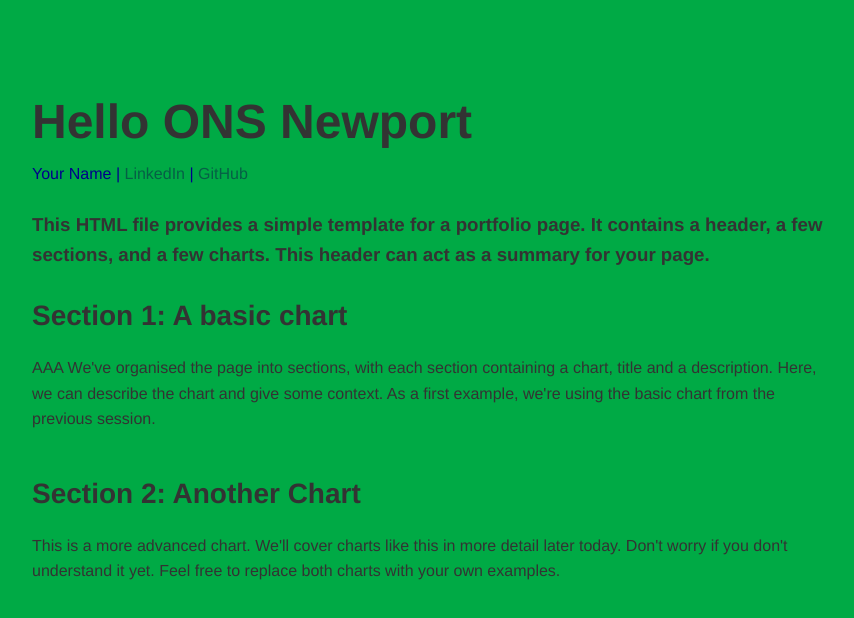
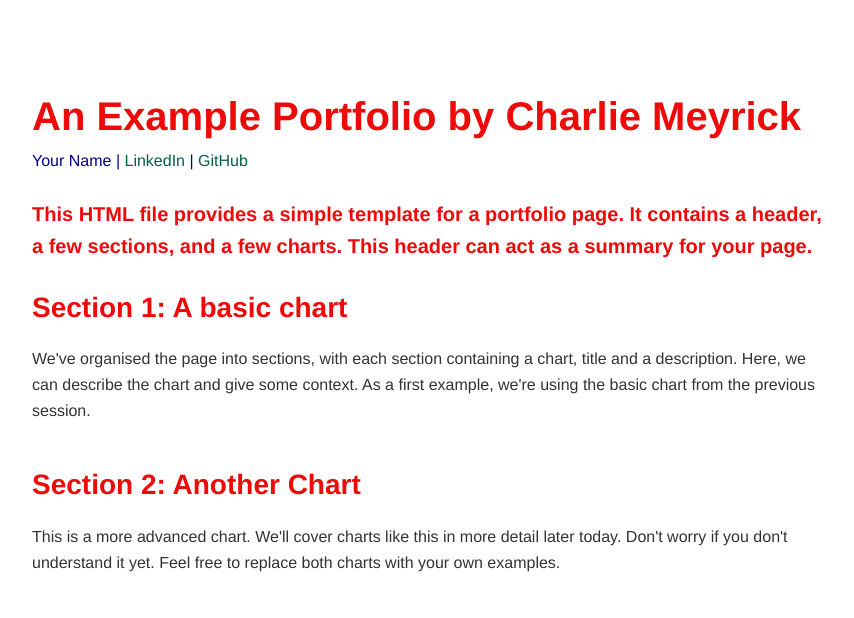
Before and after one commit to MCUser2024/MCUser2024.github.io, a plain HTML site: page index.html in a window 1280 px wide. Shown: the whole page, without its empty margins (208-1062 px from the left). Drawn offline with Linux system fonts and the light colour scheme; a script that the page names is missing.

Commit message:
Add files via upload

```diff
--- a/index.html
+++ b/index.html
@@ -35,16 +35,16 @@
 
 <body>
 <!-- The body tag contains the elements that visitors to our page will see. -->
-    <h1 style="margin-bottom: 0px;"> <!-- we can also style elements directly in the HTML by setting the style= atrribute of a tag. -->
+    <h1 class="big" style="margin-bottom: 0px;"> <!-- We have added a class to the header called "big" which we can use to style it in the CSS -->
         <!-- This is a header, it is the largest text on the page -->
-         Hello ONS Newport
+        An Example Portfolio by Charlie Meyrick
     </h1>
     <p style="margin-top: 0px; color: darkblue">
         <!-- we're setting the margin to 0px so the header and authour name are close together -->
         Your Name | <a href="https://www.linkedin.com/in/finnmcevoy/">LinkedIn</a> | <a
             href="https://www.github.com/FM-ds">GitHub</a>
     </p>
-    <h3>
+    <h3 class="small"> <!-- We have added a class to the header called "small" which we can use to style it in the CSS -->
         This HTML file provides a simple template for a portfolio page. It contains a header, a few sections, and a few charts. This header can act as a summary for your page.
     </h3>
 
@@ -53,7 +53,7 @@
         <div class="chart-description">
             <h2>Section 1: A basic chart</h2>
             <p> <!-- This is a paragraph, it's the main way to display text on a web page -->
-                AAA We've organised the page into sections, with each section containing a chart, title and a description. Here, we can describe the chart and give some context.
+                We've organised the page into sections, with each section containing a chart, title and a description. Here, we can describe the chart and give some context.
                 As a first example, we're using the basic chart from the previous session.
             </p>
         </div>
--- a/s2_example1.css
+++ b/s2_example1.css
@@ -11,7 +11,7 @@ body { /* We can style any HTML element by using its name - here we're styling t
   color: #333;
   line-height: 1.6;
   /* we want a white page, that's centered and not too wide */
-  background-color: #00aa45;
+  background-color: #fff;
   margin:0 auto;
   max-width: 800px;
   padding-top: 60px;
@@ -20,19 +20,23 @@ body { /* We can style any HTML element by using its name - here we're styling t
 
 /* Headings */
 h1, h2, h3, h4, h5, h6 {
-  color: #333;
+  color: #ef0a0a;
   margin-top: 24px;
   margin-bottom: 16px;
   font-weight: 600;
 }
 
 /* We want the headings to be a little bigger than the paragraph text */
-h1 {
-  font-size: 3em;
+.big { /* This is the class we created in the HTML file, you can use it to style any element */
+  font-size: 2.5em;
 }
 
 h2 {
   font-size: 1.75em;
+}
+
+.small {
+  font-size: 1.25em;
 }
 
 /* Paragraph */
```
